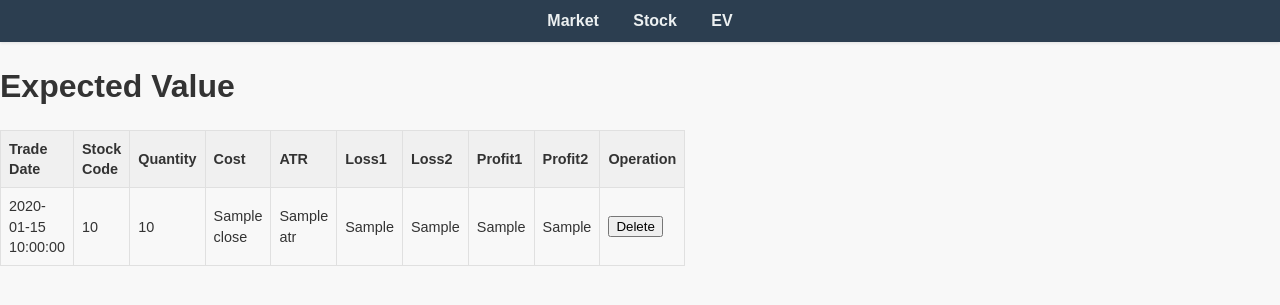
After one commit to JoannaG0324/Joanna, a Flask app: template Sentinels/templates/expected_value.html in a window 1280 px wide. The commit adds this page. Shown: the top 305 px of the page. Run offline with Flask 3, Linux system fonts and the light colour scheme; the template is opened without the code that fills it: most values are stand-ins (such as "Sample title", 1, 10 or a date in 2020).

Commit message:
902 Need a expected value formula.

```diff
--- a/Sentinels/app.py
+++ b/Sentinels/app.py
@@ -300,6 +300,37 @@ def add_to_portfolio():
         print(e)
         return jsonify({"success": False, "message": str(e)})
 
+# EV: show expected value
+@app.route('/expected_value')
+def expected_value():
+    '''
+    显示 PAPER_TRADING 表的数据
+    '''
+    query = f"SELECT * FROM {PAPER_TRADING_TABLE_NAME} WHERE is_position=1"
+    paper_trading_data = pd.read_sql(query, engine)
+
+    # 将 DataFrame 转换为列表或字典
+    paper_trading_list = paper_trading_data.to_dict(orient='records')  # 确保数据可以序列化为 JSON
+
+    return render_template('expected_value.html', paper_trading_data=paper_trading_list)
+
+# EV: delete position data
+@app.route('/delete_from_portfolio', methods=['POST'])
+def delete_from_portfolio():
+    data = request.json
+    stock_code = data['stock_code']
+    trade_date = data['trade_date']
+
+    try:
+        engine.execute(f"""
+            DELETE FROM {PAPER_TRADING_TABLE_NAME}
+            WHERE stock_code = '{stock_code}' AND trade_date = '{trade_date}'
+        """)
+
+        return jsonify({"success": True})
+    except Exception as e:
+        print(e)
+        return jsonify({"success": False, "message": str(e)})
 # 直接在主线程中运行 Flask 应用
 if __name__ == '__main__':
 #     app.run(port=5000)
--- /dev/null
+++ b/Sentinels/templates/expected_value.html
@@ -0,0 +1,137 @@
+<!DOCTYPE html>
+<html lang="en">
+<head>
+    <meta charset="UTF-8">
+    <title>Expected Value</title>
+    <style>
+        /* 全局样式 */
+        body {
+            font-family: 'Arial', sans-serif;
+            line-height: 1.4;
+            color: #333;
+            background-color: #f8f8f8;
+            margin: 0;
+            padding: 0;
+        }
+
+        /* 导航栏样式 */
+        nav {
+            background-color: #2c3e50;
+            padding: 10px 0;
+            text-align: center;
+            box-shadow: 0 1px 3px rgba(0,0,0,0.1);
+        }
+        nav a {
+            margin: 0 15px;
+            text-decoration: none;
+            color: #ecf0f1;
+            font-weight: bold;
+            transition: color 0.2s ease;
+        }
+        nav a:hover {
+            color: #3498db;
+        }
+
+        /* 表格容器样式 */
+        .table-container {
+            width: 100%;
+            max-height: 70vh;
+            overflow-y: auto;
+            margin: 15px auto;
+            background-color: #fff;
+            box-shadow: 0 0 10px rgba(0,0,0,0.08);
+            border-radius: 6px;
+        }
+
+        /* 表格样式 */
+        table {
+            width: 50%;
+            border-collapse: collapse;
+        }
+        th, td {
+            border: 1px solid #e0e0e0;
+            padding: 8px;
+            text-align: left;
+            font-size: 0.9em;
+        }
+        th {
+            background-color: #f0f0f0;
+            color: #333;
+            position: sticky;
+            top: 0;
+            z-index: 2;
+        }
+        tr:hover {
+            background-color: #f5f5f5;
+            cursor: pointer;
+        }
+    </style>
+</head>
+<body>
+    {% include 'navbar.html' %}
+    <h1>Expected Value</h1>
+    <table id="table-container">
+        <thead>
+            <tr>
+                <th>Trade Date</th>
+                <th>Stock Code</th>
+                <th>Quantity</th>
+                <th>Cost</th>
+                <th>ATR</th>
+                <th>Loss1</th>
+                <th>Loss2</th>
+                <th>Profit1</th>
+                <th>Profit2</th>
+                <th>Operation</th>
+            </tr>
+        </thead>
+        <tbody>
+            {% for row in paper_trading_data %}
+            <tr>
+                <td>{{ row.trade_date }}</td>
+                <td>{{ row.stock_code }}</td>
+                <td>{{ row.quantity }}</td>
+                <td>{{ row.close }}</td>
+                <td>{{ row.ATR }}</td>
+                <td>{{ row.loss1 }}</td>
+                <td>{{ row.loss2 }}</td>
+                <td>{{ row.profit1 }}</td>
+                <td>{{ row.profit2 }}</td>
+                <td>
+                    <button onclick="deleteRow('{{ row.stock_code }}', '{{ row.trade_date }}')">Delete</button>
+                </td>
+            </tr>
+            {% endfor %}
+        </tbody>
+    </table>
+
+    <script>
+        // delete postion data: confirm
+        function confirmDelete(stock_code, trade_date) {
+            if (confirm('确定要删除这条记录吗？')) {
+                deleteRow(stock_code, trade_date);
+            }
+        }
+        // delete postion data
+        function deleteRow(stock_code, trade_date) {
+            fetch('/delete_from_portfolio', {
+                method: 'POST',
+                headers: {
+                    'Content-Type': 'application/json'
+                },
+                body: JSON.stringify({ stock_code: stock_code, trade_date: trade_date })
+            })
+            .then(response => response.json())
+            .then(data => {
+                if (data.success) {
+                    location.reload();
+                } else {
+                    alert('删除失败: ' + data.message);
+                }
+            });
+        }
+
+
+    </script>
+</body>
+</html>
--- a/Sentinels/templates/index.html
+++ b/Sentinels/templates/index.html
@@ -146,10 +146,11 @@
     </style>
 </head>
 <body>
-    <nav>
+    <!-- <nav>
         <a href="{{ url_for('index') }}">Market</a>
         <a href="{{ url_for('stock_list') }}">Stock</a>
-    </nav>
+    </nav> -->
+    {% include 'navbar.html' %}
 
     <h1>Market Score</h1>
     <div style="display: flex; justify-content: space-between; align-items: center; margin: 0 20px;">
--- /dev/null
+++ b/Sentinels/templates/navbar.html
@@ -0,0 +1,5 @@
+<nav>
+    <a href="{{ url_for('index') }}">Market</a>
+    <a href="{{ url_for('stock_list') }}">Stock</a>
+    <a href="{{ url_for('expected_value') }}">EV</a>
+</nav>
--- a/Sentinels/templates/stock_list.html
+++ b/Sentinels/templates/stock_list.html
@@ -180,10 +180,11 @@
     </style>
 </head>
 <body>
-    <nav>
+    <!-- <nav>
         <a href="{{ url_for('index') }}">Market</a>
         <a href="{{ url_for('stock_list') }}">Stock</a>
-    </nav>
+    </nav> -->
+    {% include 'navbar.html' %}
 
     <div class="search-container">
         <form id="search-form" method="get" action="/stock_list">
```
